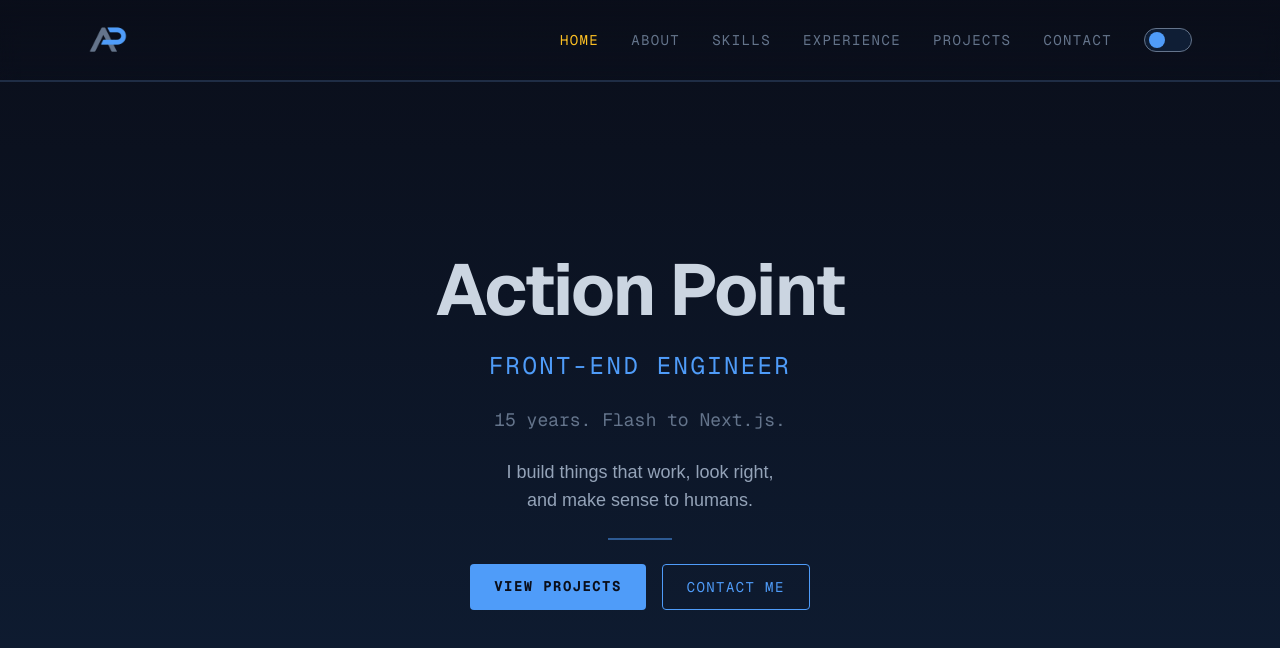
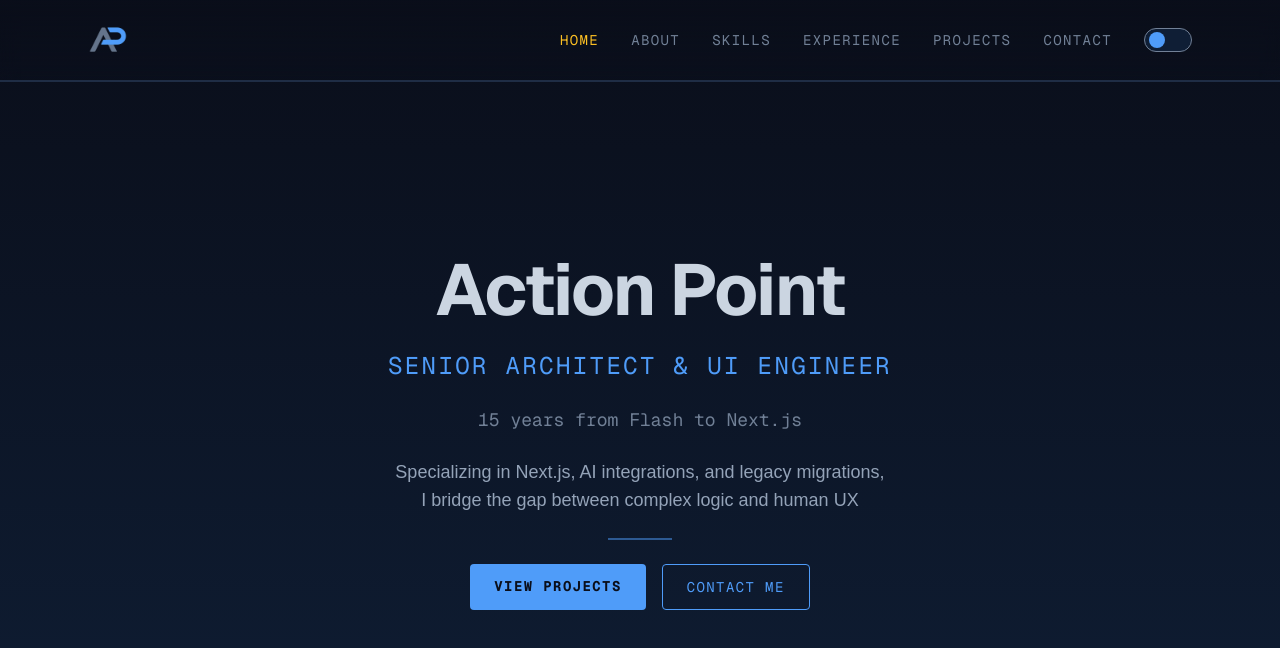
Before and after one commit to Jamisu/action-point, a Next.js app: page /home in a window 1280 px wide. Shown: the top 648 px of the page. Built offline with nearby package versions, Linux system fonts and the light colour scheme.

Commit message:
changes in some descriptions

```diff
--- a/public/data/data.json
+++ b/public/data/data.json
@@ -3,9 +3,9 @@
     {
       "date": "I.2024 — Present",
       "company": "Numerous Contractors",
-      "role": "Front-End Engineer, AI developer",
-      "description": "AI project for an artists UFO art gallery. AI RAG + LLM for a Startup. Support in service debugging",
-      "tags": ["JavaScript", "TypeScript", "Python", "AI", "ROG", "Analysis"]
+      "role": "Front-End Engineer, AI integration",
+      "description": "Freelance work across front-end, AI integration (LLM/RAG), and Python — commercial projects including UFO Art Gallery Kraków and an AI startup, alongside Technical Consulting and Mentoring.",
+      "tags": ["JavaScript", "TypeScript", "Python", "AI APIs", "ROG", "Analysis"]
     },
     {
       "date": "XI.2022 — III.2023",
@@ -199,33 +199,6 @@
 
   "projects": [
     {
-      "title": "Chaotec Portfolio",
-      "date": "2022",
-      "image": "/images/1_chaotec.jpg",
-      "shortDesc": "Previous Portfolio from Scratch",
-      "fullDesc": "Previous portfolio made from scratch, no AI assistance. Animated icons through scss only. Two color modes",
-      "stack": ["React 17", "SCSS"],
-      "url": "https://jamisu.github.io/my_portfolio/"
-    },
-    {
-      "title": "AI Exhibition installation",
-      "date": "2025",
-      "image": "/images/0_ai.jpg",
-      "shortDesc": "AI Exhibition installation",
-      "fullDesc": "An art installation held in UFO art gallery in Krakow, for Radim Koros PhD, powered by two different AI characters (openAI API) chatting with each other about art, using just one account. Savable chat history, modifiable personalities.",
-      "stack": ["openAI API", "Vanilla JS", "CSS"],
-      "url": "http://ufoart.gallery/"
-    },
-    {
-      "title": "Developer References",
-      "date": "2026",
-      "image": "/images/2_ref.jpg",
-      "shortDesc": "From Zero to Hero. Dev Cheatsheets",
-      "fullDesc": "Developer cheatsheets. From Vanilla.js to Next.js. React, TypeScript, Tailwind, and more. Will become public soon :)",
-      "stack": ["AI", "AI management", "HTML", "Design", "Vercel"],
-      "url": "https://references-action-point.vercel.app/"
-    },
-    {
       "title": "WebCKM",
       "date": "2016-2018",
       "image": "/images/3_webckm.jpg",
@@ -250,6 +223,33 @@
       "stack": ["Preact", "SCSS", "CI/CD", "Python"]
     },
     {
+      "title": "AI Exhibition installation",
+      "date": "2025",
+      "image": "/images/0_ai.jpg",
+      "shortDesc": "AI Exhibition installation",
+      "fullDesc": "An art installation held in UFO art gallery in Krakow, for Radim Koros PhD, powered by two different AI characters (openAI API) chatting with each other about art, using just one account. Savable chat history, modifiable personalities.",
+      "stack": ["openAI API", "Vanilla JS", "CSS"],
+      "url": "http://ufoart.gallery/"
+    },
+    {
+      "title": "Chaotec Portfolio",
+      "date": "2022",
+      "image": "/images/1_chaotec.jpg",
+      "shortDesc": "Previous Portfolio from Scratch",
+      "fullDesc": "Previous portfolio made from scratch, no AI assistance. Animated icons through scss only. Two color modes",
+      "stack": ["React 17", "SCSS"],
+      "url": "https://jamisu.github.io/my_portfolio/"
+    },
+    {
+      "title": "Developer References",
+      "date": "2026",
+      "image": "/images/2_ref.jpg",
+      "shortDesc": "From Zero to Hero. Dev Cheatsheets",
+      "fullDesc": "Developer cheatsheets. From Vanilla.js to Next.js. React, TypeScript, Tailwind, and more. Will become public soon :)",
+      "stack": ["AI", "AI management", "HTML", "Design", "Vercel"],
+      "url": "https://references-action-point.vercel.app/"
+    },
+    {
       "title": "History Museum Of Krakow",
       "date": "2009/2010",
       "image": "/images/5_mhk.jpg",
--- a/src/app/about/page.tsx
+++ b/src/app/about/page.tsx
@@ -3,7 +3,8 @@
 import { useEffect, useState } from 'react'
 import { useIntersectionObserver } from '@/lib/useIntersectionObserver'
 
-const aboutText = "Front-end engineer, 15+ years. Flash to React to Next.js — I've survived every paradigm shift and came out sharper. In recent year I worked independently on AI integration projects involving LLM APIs and model cost analysis. I hold a Master's in Psychology, which informs how I approach UX and team communication. I don't panic at legacy codebases; I bring a shovel and a flashlight. If you need someone who codes with precision, thinks in systems, and operates well beyond the ticket — we should talk."
+// const aboutText = "Front-end engineer, 15+ years. Flash to React to Next.js — I've survived every paradigm shift and came out sharper. In recent years I worked independently on AI integration projects involving LLM APIs and model cost analysis. I hold a Master's in Psychology, which informs how I approach UX and team communication. I don't panic at legacy codebases; I bring a shovel and a flashlight. If you need someone who codes with precision, thinks in systems, and operates well beyond the ticket — we should talk."
+const aboutText = "Senior Front-end Architect with 15+ years of experience. From the high-fidelity days of Flash to modern React and Next.js, I’ve mastered the evolution of the web. Recently, I’ve been building at the intersection of AI and efficiency, specializing in LLM integrations and model cost optimization. With a Master’s in Psychology, I bridge the gap between complex systems and human-centric UX. I don’t just clear tickets—I stabilize legacy codebases with a shovel and a flashlight. If you need precision, systems thinking, and a developer who truly owns the product—let’s talk.";
 
 interface TypeWriterProps {
   text: string
--- a/src/app/globals.css
+++ b/src/app/globals.css
@@ -28,7 +28,7 @@
   --c-heading: #cbd5e1;
   --c-text:    #cbd5e1;
   --c-muted:   #94a3b8;
-  --c-muted2:  #64748b;
+  --c-muted2:  #718096;
 }
 
 html {
--- a/src/app/home/page.tsx
+++ b/src/app/home/page.tsx
@@ -5,9 +5,9 @@ import Link from 'next/link'
 
 const lines = [
   { text: 'Action Point', delay: 0, className: 'text-5xl md:text-7xl font-bold font-sans var(--c-heading) tracking-tight' },
-  { text: 'Front-End Engineer', delay: 150, className: 'text-xl md:text-2xl font-mono text-[var(--c-blue)] tracking-widest uppercase' },
-  { text: '15 years. Flash to Next.js.', delay: 300, className: 'text-base md:text-lg text-[var(--c-muted2)] font-mono' },
-  { text: 'I build things that work, look right,\nand make sense to humans.', delay: 450, className: 'text-base md:text-lg text-[var(--c-muted)]' },
+  { text: 'Senior Architect & UI Engineer', delay: 150, className: 'text-xl md:text-2xl font-mono text-[var(--c-blue)] tracking-widest uppercase' },
+  { text: '15 years from Flash to Next.js', delay: 300, className: 'text-base md:text-lg text-[var(--c-muted2)] font-mono' },
+  { text: 'Specializing in Next.js, AI integrations, and legacy migrations,\nI bridge the gap between complex logic and human UX', delay: 450, className: 'text-base md:text-lg text-[var(--c-muted)]' },
 ]
 
 interface HomeLine {
```
